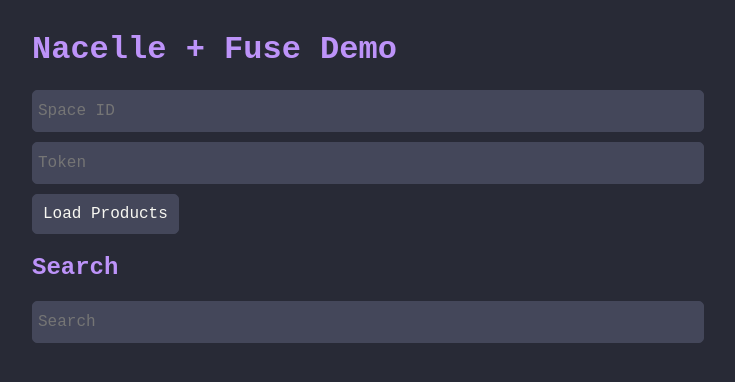
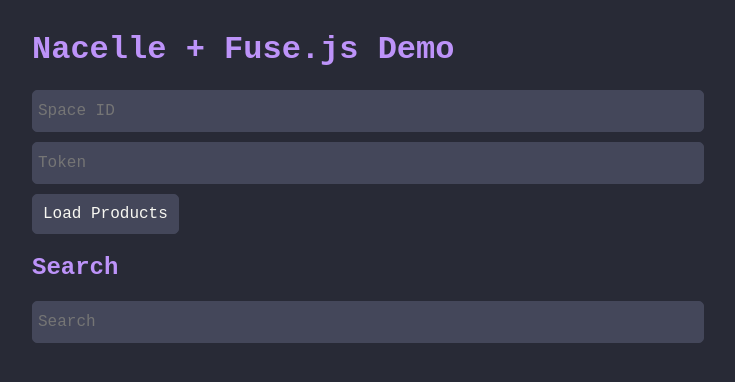
Before and after one commit to ngafar/nacelle-fuse-demo, a React (Vite) app: page / in a window 1280 px wide. Shown: the top 382 px of the page, without its empty margins (278-1013 px from the left). Built offline with nearby package versions, Linux system fonts and the light colour scheme.

Commit message:
Updated page h1 title

```diff
--- a/src/App.jsx
+++ b/src/App.jsx
@@ -31,7 +31,7 @@
 
   return (
     <>
-      <h1 style={{ color: "#bd93f9" }}>Nacelle + Fuse Demo</h1>
+      <h1 style={{ color: "#bd93f9" }}>Nacelle + Fuse.js Demo</h1>
 
       <input
         type="text"
```
